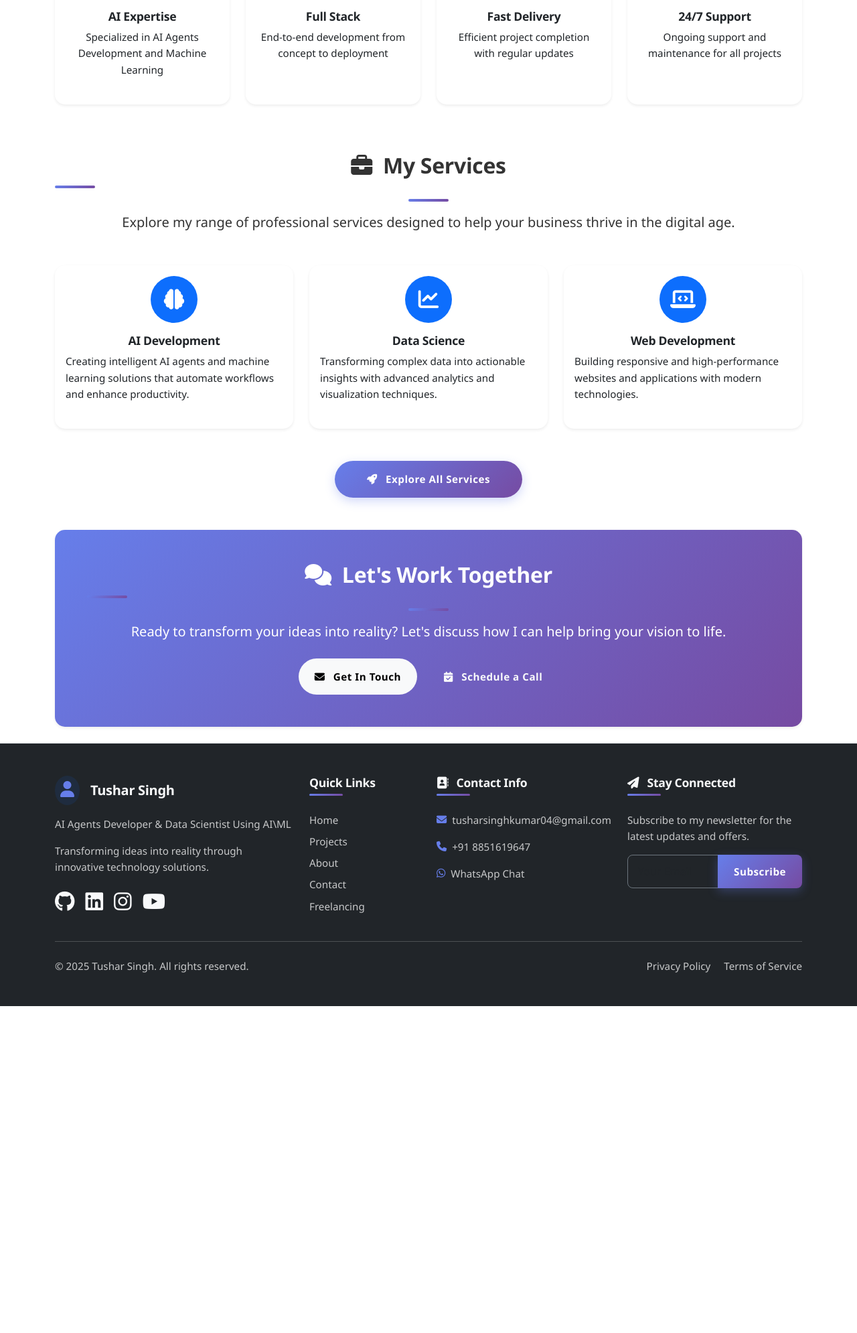
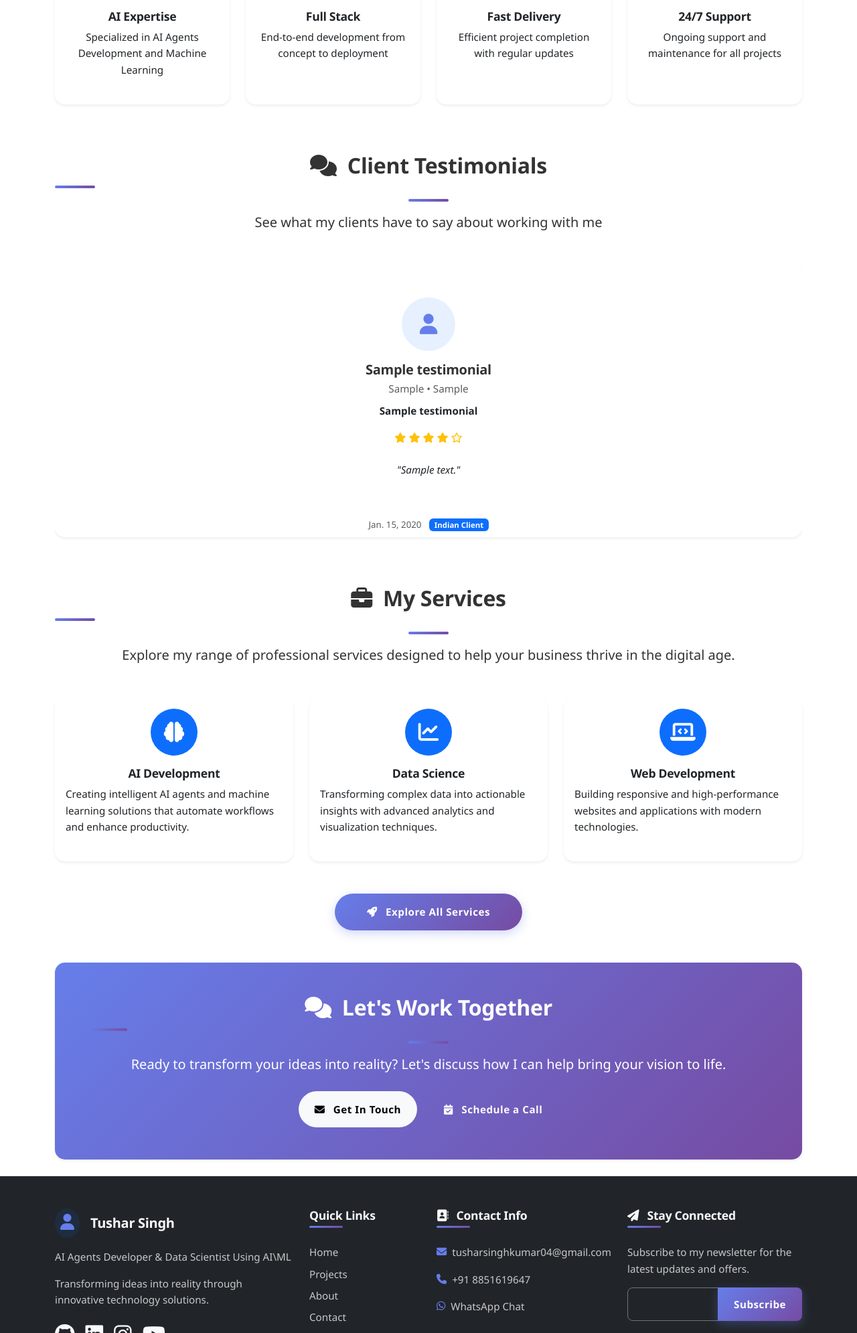
Before and after one commit to Tusharsinghoffical/Website.github.io, a Django app: page / in a window 1280 px wide. Shown: the part 758-2748 px from the top of the page at 67% size. Before the commit the page ends 2260 px from the top, so only its background shows below. Run offline with Django 5.2, Linux system fonts and the light colour scheme; data comes from the database, SQL or seed files in the repository; tables that the repository leaves empty hold one stand-in row (values such as "Sample post").

Commit message:
Add testimonials carousel to home page with featured client feedback

```diff
--- a/home/views.py
+++ b/home/views.py
@@ -1,6 +1,7 @@
 from django.shortcuts import render
 from django.http import HttpResponse
 from .models import HomePageContent, Feature
+from about.models import Testimonial
 from typing import Any
 
 def index(request) -> Any:
@@ -51,9 +52,13 @@ def index(request) -> Any:
 
         features = Feature.objects.all()  # type: ignore
 
+    # Get featured testimonials
+    testimonials = Testimonial.objects.filter(is_featured=True)[:5]  # type: ignore
+
     context = {
         'content': content,
         'features': features,
+        'testimonials': testimonials,
     }
 
     return render(request, 'home/index.html', context)
--- a/templates/home/index.html
+++ b/templates/home/index.html
@@ -78,6 +78,75 @@
         </div>
         {% endfor %}
     </div>
+
+    <!-- Testimonials Carousel Section -->
+    {% if testimonials %}
+    <div class="row mt-5">
+        <div class="col-12">
+            <div class="section-title text-center animate-on-scroll">
+                <h2><i class="fas fa-comments me-2"></i> Client Testimonials</h2>
+                <div class="divider mx-auto"></div>
+                <p class="lead">See what my clients have to say about working with me</p>
+            </div>
+        </div>
+    </div>
+
+    <div class="row">
+        <div class="col-12">
+            <div id="testimonialCarousel" class="carousel slide" data-bs-ride="carousel">
+                <div class="carousel-indicators">
+                    {% for testimonial in testimonials %}
+                    <button type="button" data-bs-target="#testimonialCarousel" data-bs-slide-to="{{ forloop.counter0 }}" {% if forloop.first %}class="active"{% endif %} aria-current="true" aria-label="Slide {{ forloop.counter }}"></button>
+                    {% endfor %}
+                </div>
+                <div class="carousel-inner">
+                    {% for testimonial in testimonials %}
+                    <div class="carousel-item {% if forloop.first %}active{% endif %}">
+                        <div class="card border-0 shadow-sm">
+                            <div class="card-body p-4 p-lg-5">
+                                <div class="text-center mb-4">
+                                    <div class="rounded-circle bg-primary bg-opacity-10 text-primary d-flex align-items-center justify-content-center mx-auto mb-3" style="width: 80px; height: 80px;">
+                                        <i class="fas fa-user fa-2x"></i>
+                                    </div>
+                                    <h4 class="mb-1">{{ testimonial.client_name }}</h4>
+                                    <p class="text-muted mb-2">{{ testimonial.client_company }} • {{ testimonial.client_location }}</p>
+                                    <p class="fw-bold mb-3">{{ testimonial.project_name }}</p>
+                                    <div class="text-warning mb-3">
+                                        {% for i in "12345"|make_list %}
+                                            {% if forloop.counter <= testimonial.rating %}
+                                                <i class="fas fa-star"></i>
+                                            {% else %}
+                                                <i class="far fa-star"></i>
+                                            {% endif %}
+                                        {% endfor %}
+                                    </div>
+                                </div>
+                                <p class="fst-italic text-center mb-0">"{{ testimonial.testimonial_text }}"</p>
+                            </div>
+                            <div class="card-footer bg-transparent border-0 text-center">
+                                <small class="text-muted">{{ testimonial.date }}</small>
+                                {% if testimonial.client_type == 'foreign' %}
+                                <span class="badge bg-info ms-2">International Client</span>
+                                {% else %}
+                                <span class="badge bg-primary ms-2">Indian Client</span>
+                                {% endif %}
+                            </div>
+                        </div>
+                    </div>
+                    {% endfor %}
+                </div>
+                <button class="carousel-control-prev" type="button" data-bs-target="#testimonialCarousel" data-bs-slide="prev">
+                    <span class="carousel-control-prev-icon" aria-hidden="true"></span>
+                    <span class="visually-hidden">Previous</span>
+                </button>
+                <button class="carousel-control-next" type="button" data-bs-target="#testimonialCarousel" data-bs-slide="next">
+                    <span class="carousel-control-next-icon" aria-hidden="true"></span>
+                    <span class="visually-hidden">Next</span>
+                </button>
+            </div>
+        </div>
+    </div>
+    {% endif %}
 
     <!-- Services Section -->
     <div class="row mt-5">
```
